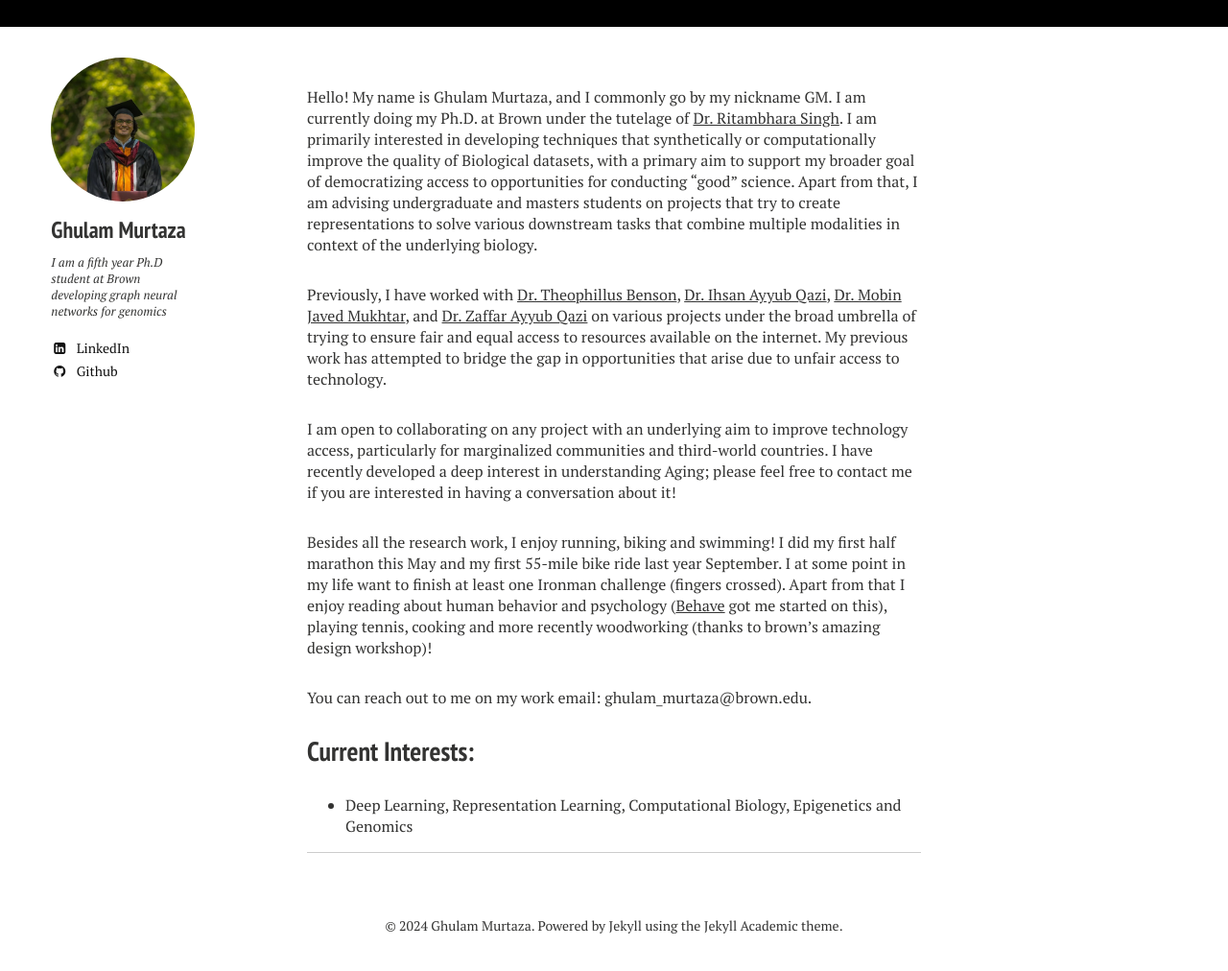
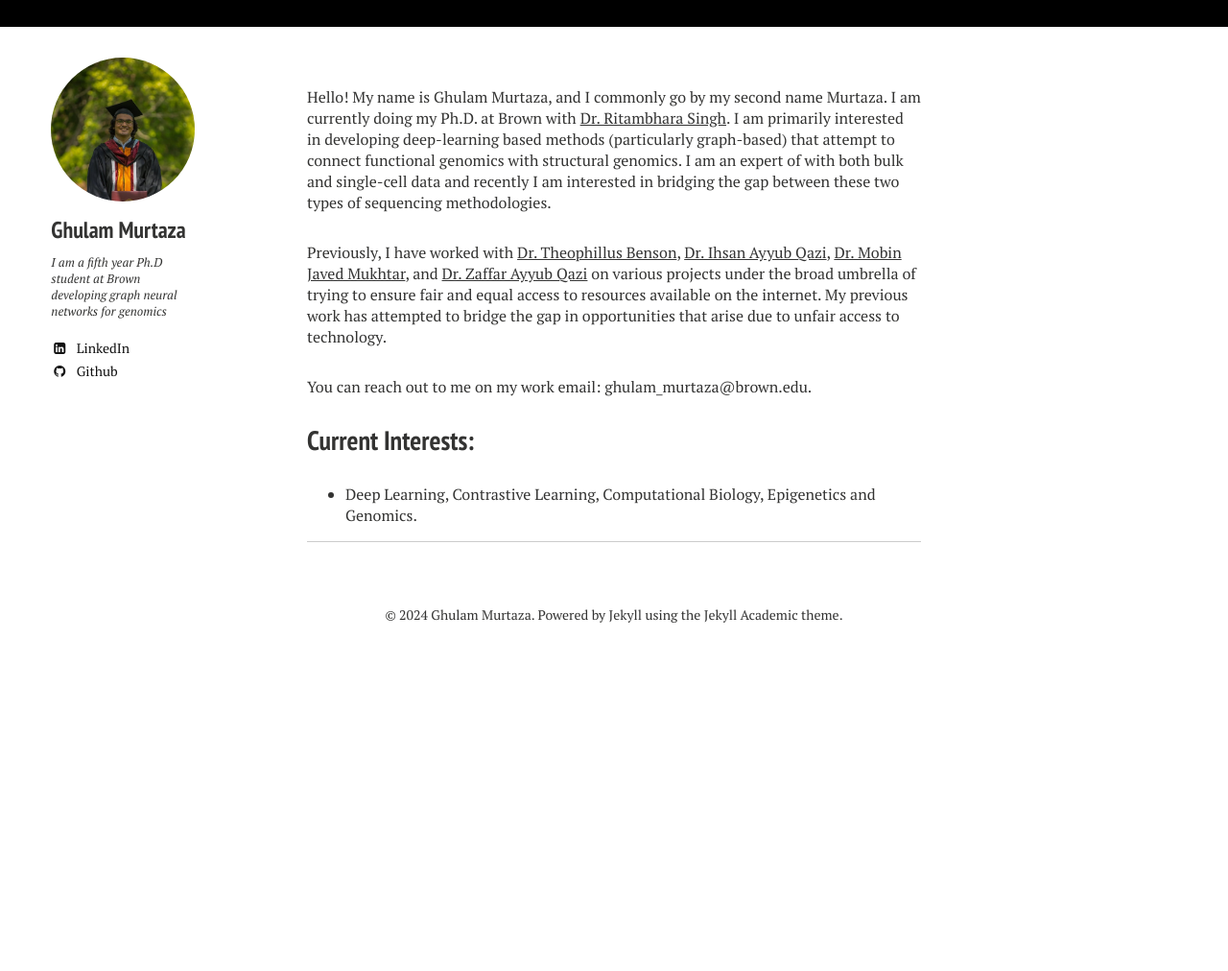
Before and after one commit to gmurtaza404/gmurtaza404.github.io, a Jekyll site: the page built from index.md, in a window 1280 px wide, cut to the strip 104-1127 px from the top of the page. Shown: the top 1012 px of the strip at 96% size. Built offline with Jekyll 4.4.1, drawn with Linux system fonts in a browser that asks for light colours; nearby versions of some CDN libraries; after the commit the page ends 900 px from its top, so only the background shows below that.

```diff
--- a/index.md
+++ b/index.md
@@ -4,16 +4,11 @@ excerpt: "About Me..."
 menutitle: Home
 menuorder: 1
 ---
-
-Hello! My name is Ghulam Murtaza, and I commonly go by my nickname GM. I am currently doing my Ph.D. at Brown under the tutelage of [Dr. Ritambhara Singh](https://ritambharasingh.com/). I am primarily interested in developing techniques that synthetically or computationally improve the quality of Biological datasets, with a primary aim to support my broader goal of democratizing access to opportunities for conducting "good" science. Apart from that, I am advising undergraduate and masters students on projects that try to create representations to solve various downstream tasks that combine multiple modalities in context of the underlying biology.
+Hello! My name is Ghulam Murtaza, and I commonly go by my second name Murtaza. I am currently doing my Ph.D. at Brown with [Dr. Ritambhara Singh](https://ritambharasingh.com/). I am primarily interested in developing deep-learning based methods (particularly graph-based) that attempt to connect functional genomics with structural genomics. I am an expert of with both bulk and single-cell data and recently I am interested in bridging the gap between these two types of sequencing methodologies.
 
 Previously, I have worked with [Dr. Theophillus Benson](https://cs.brown.edu/~tab/index.html), [Dr. Ihsan Ayyub Qazi](https://www.ihsanqazi.com/home), [Dr. Mobin Javed Mukhtar](https://web.lums.edu.pk/~mobin/index.html), and [Dr. Zaffar Ayyub Qazi](https://web.lums.edu.pk/~zafar/) on various projects under the broad umbrella of trying to ensure fair and equal access to resources available on the internet. My previous work has attempted to bridge the gap in opportunities that arise due to unfair access to technology.
-
-I am open to collaborating on any project with an underlying aim to improve technology access, particularly for marginalized communities and third-world countries. I have recently developed a deep interest in understanding Aging; please feel free to contact me if you are interested in having a conversation about it!
-
-Besides all the research work, I enjoy running, biking and swimming! I did my first half marathon this May and my first 55-mile bike ride last year September. I at some point in my life want to finish at least one Ironman challenge (fingers crossed). Apart from that I enjoy reading about human behavior and psychology ([Behave](https://www.goodreads.com/book/show/31170723-behave) got me started on this), playing tennis, cooking and more recently woodworking (thanks to brown's amazing design workshop)!
 
 You can reach out to me on my work email: ghulam_murtaza@brown.edu.
 
 ## Current Interests:
-- Deep Learning, Representation Learning, Computational Biology, Epigenetics and Genomics
+- Deep Learning, Contrastive Learning, Computational Biology, Epigenetics and Genomics.
```
Also changed, not shown: _posts/2022-05-01-Investigating-HiC-Upscaling-Methods copy.md (deleted, +0 -19 lines), _posts/2022-10-15-GrapHiC.md (deleted, +0 -18 lines), _posts/2023-12-27-Investigating-HiC-Upscaling-Methods copy.md (added, +17 -0 lines), _posts/2024-01-29-GrapHiC.md (added, +17 -0 lines), _posts/2024-06-26-scGrapHiC.md (added, +18 -0 lines), resume.md (+2 -8 lines), README.md.
